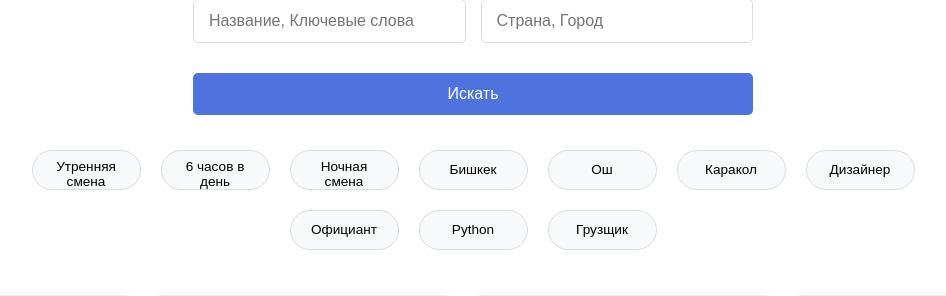
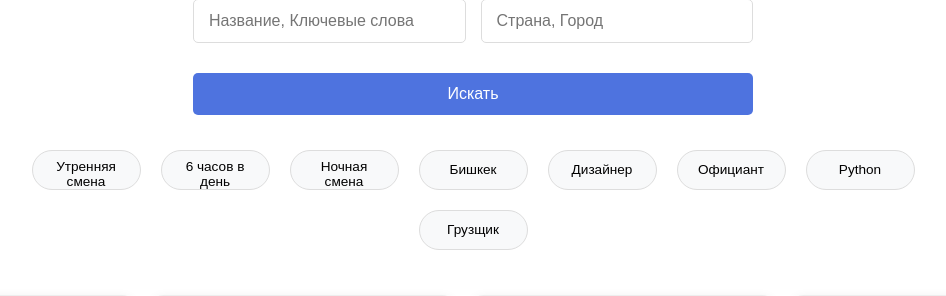
Before and after one commit to employMeProject/EmployMe_project, a Flask app: page / in a window 1280 px wide. Shown: the part 255-551 px from the top of the page, without its empty margins (167-1113 px from the left). Run offline with Flask 3, Linux system fonts and the light colour scheme; data comes from the database, SQL or seed files in the repository.

Commit message:
Обновил проект

```diff
--- a/templates/home.html
+++ b/templates/home.html
@@ -429,7 +429,7 @@
           {% endfor %}
 
           {# Локации (location) #}
-          {% for loc in ['Бишкек', 'Ош', 'Каракол'] %}
+          {% for loc in ['Бишкек'] %}
             <button type="submit" name="location" value="{{ loc }}"
                     class="filter-button {% if request.args.get('location') == loc %}active{% endif %}">
               {{ loc }}
```
